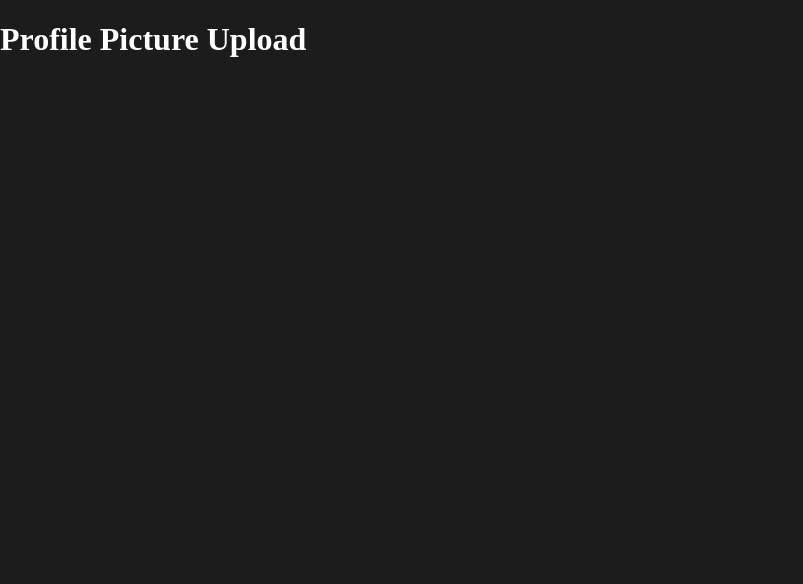
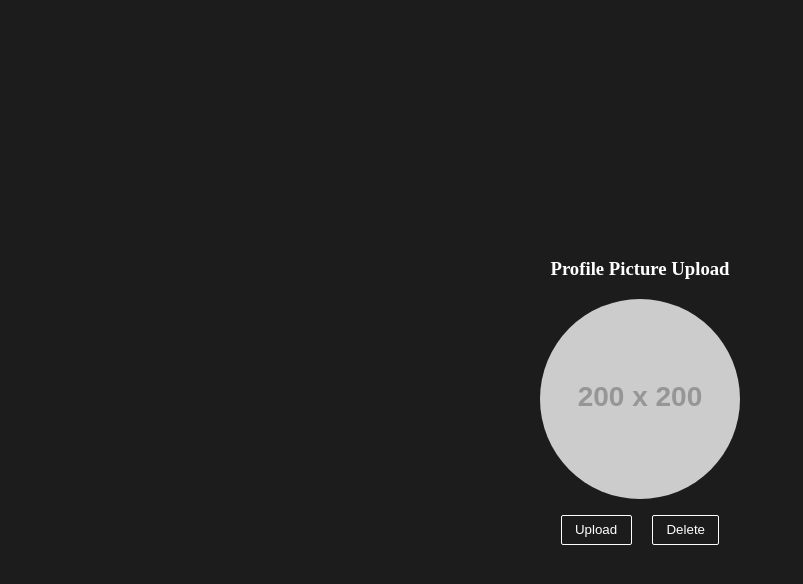
Before and after one commit to EthanBonsignori/picture-upload-tutorial, a React (Create React App) app: page / in a window 1280 px wide. Shown: the top 584 px of the page, without its empty margins (0-803 px from the left). Built offline with nearby package versions, Linux system fonts and the light colour scheme.

Commit message:
basic layout

```diff
--- a/src/components/App.js
+++ b/src/components/App.js
@@ -1,7 +1,16 @@
+import React from 'react';
+
 function App() {
   return (
     <div className="App">
-     <h1>Profile Picture Upload</h1>
+      <div className="wrapper">
+      <h3>Profile Picture Upload</h3>
+      <img className="profile-picture" alt="profile" src="https://placehold.it/200x200"/>
+      <div className="button-wrapper">
+        <button>Upload</button>
+        <button>Delete</button>
+      </div>
+     </div>
     </div>
   );
 };
```
